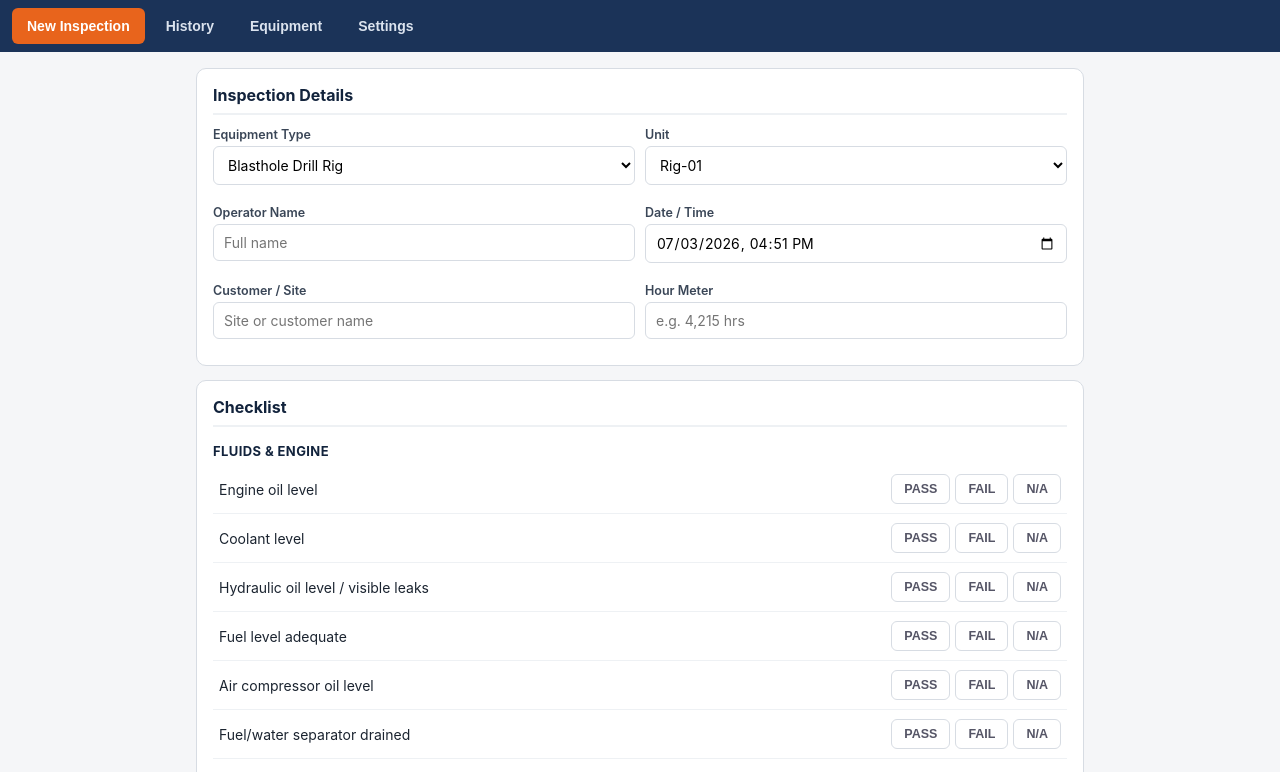
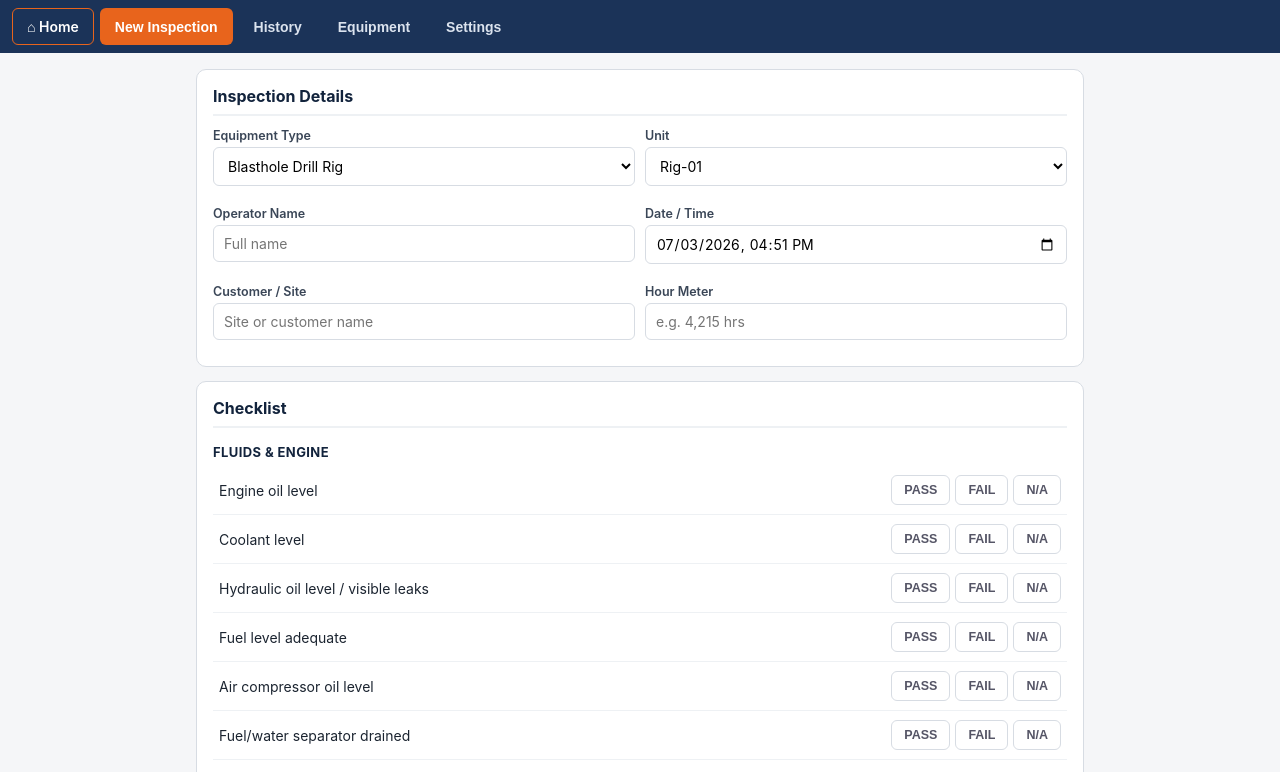
Before and after one commit to BSDS-app/bsds-app.github.io, a plain HTML site: page preop/index.html in a window 1280 px wide. Shown: the part 76-848 px from the top of the page. Drawn offline with Linux system fonts and the light colour scheme.

Commit message:
Add files via upload

```diff
--- a/preop/index.html
+++ b/preop/index.html
@@ -31,6 +31,9 @@
   nav button{background:transparent;border:1px solid transparent;color:#dbe3ee;padding:9px 14px;border-radius:6px;font-size:14px;cursor:pointer;font-weight:600;}
   nav button.active{background:var(--orange);color:#fff;}
   nav button:hover:not(.active){background:#274267;}
+  nav .home-link{background:transparent;border:1px solid #e8641c;color:#fff;padding:9px 14px;border-radius:6px;font-size:14px;cursor:pointer;font-weight:600;text-decoration:none;display:inline-block;}
+  nav .home-link:hover{background:#e8641c;}
+
   main{max-width:920px;margin:0 auto;padding:16px;}
   .card{background:#fff;border:1px solid var(--border);border-radius:10px;padding:16px;margin-bottom:14px;}
   .card h2{margin:0 0 12px;font-size:16px;color:var(--navy);border-bottom:2px solid var(--lgray);padding-bottom:8px;}
@@ -109,6 +112,7 @@
 </header>
 
 <nav class="no-print">
+  <a class="home-link" href="../">&#8962; Home</a>
   <button class="tab-btn active" data-tab="new">New Inspection</button>
   <button class="tab-btn" data-tab="history">History</button>
   <button class="tab-btn" data-tab="equipment">Equipment</button>
```
